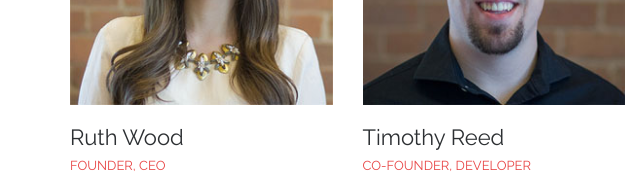
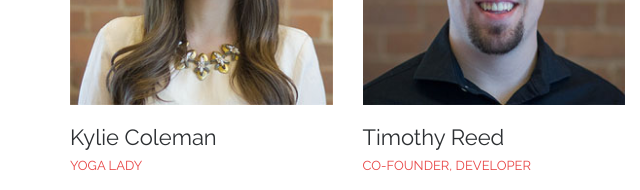
Before and after one commit to switchza/switchza.github.io, a plain HTML site: page index.html in a window 1280 px wide. Shown: the part 2440-2630 px from the top of the page, 0-640 px from the left. Drawn offline with nearby package versions, Linux system fonts and the light colour scheme; files whose address does not match are found by name.

Commit message:
Updated address

```diff
--- a/index.html
+++ b/index.html
@@ -199,8 +199,8 @@
                     <div class="person">
                         <img src="images/team-1.jpg" alt="" class="img-responsive">
                         <div class="person-content">
-                            <h4>Ruth Wood</h4>
-                            <h5 class="role">Founder, CEO</h5>
+                            <h4>Kylie Coleman</h4>
+                            <h5 class="role">Yoga Lady</h5>
                             <p>Fusce dapibus, tellus ac cursus commodo, tortor mauris condimentum nibh, ut fermentum massa justo sit amet risus. Maecenas sed diam eget risus varius blandit sit amet non magna. Nullam quis risus eget urna mollis ornare vel eu leo.</p>
                         </div>
                         <ul class="social-icons clearfix">
@@ -322,7 +322,7 @@
                 <div class="row">
                     <div class="footer-col col-md-4">
                         <h5>Location</h5>
-                        <p>3481 Melrose Place<br>Beverly Hills, CA 90210</p>
+                        <p>14 Chardonnay Credcent<br>Hurlingham Manor, Johannesburg 2191</p>
                     </div>
                     <div class="footer-col col-md-4">
                         <h5>Share with Love</h5>
```
